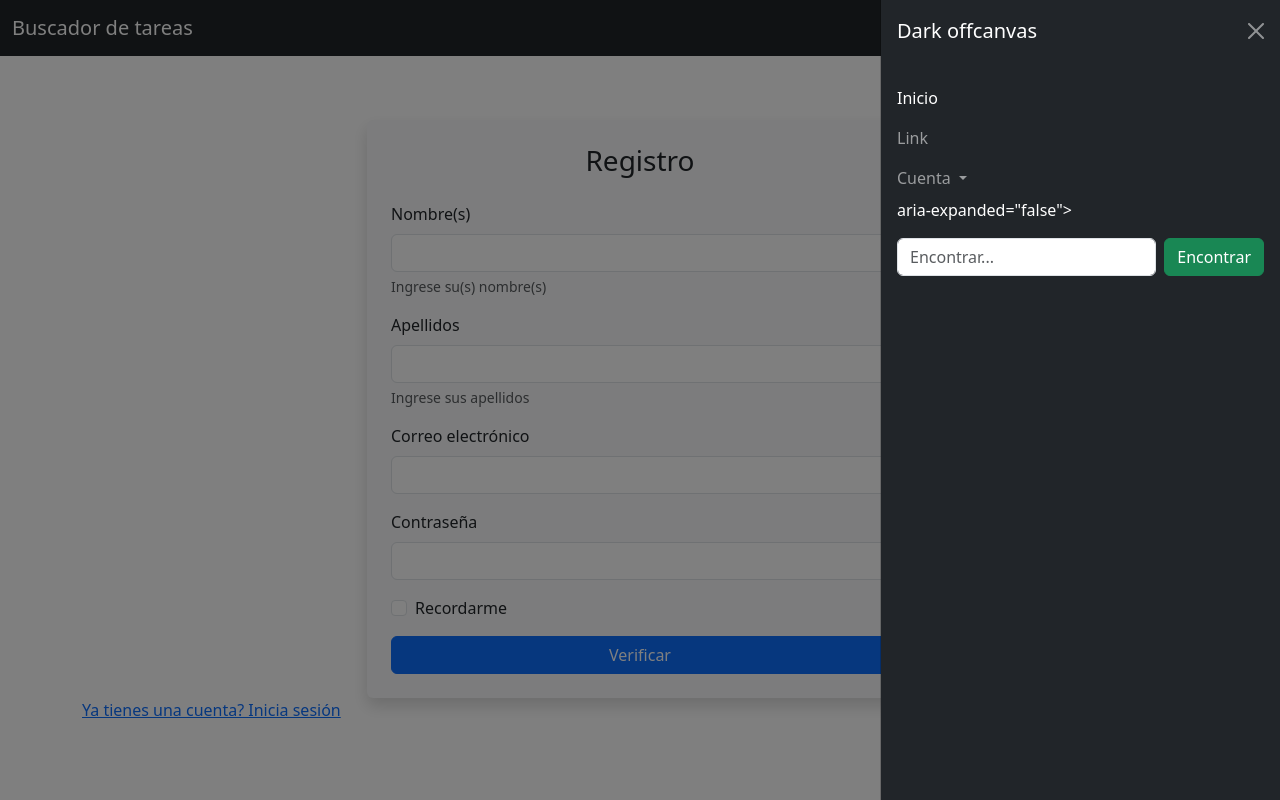
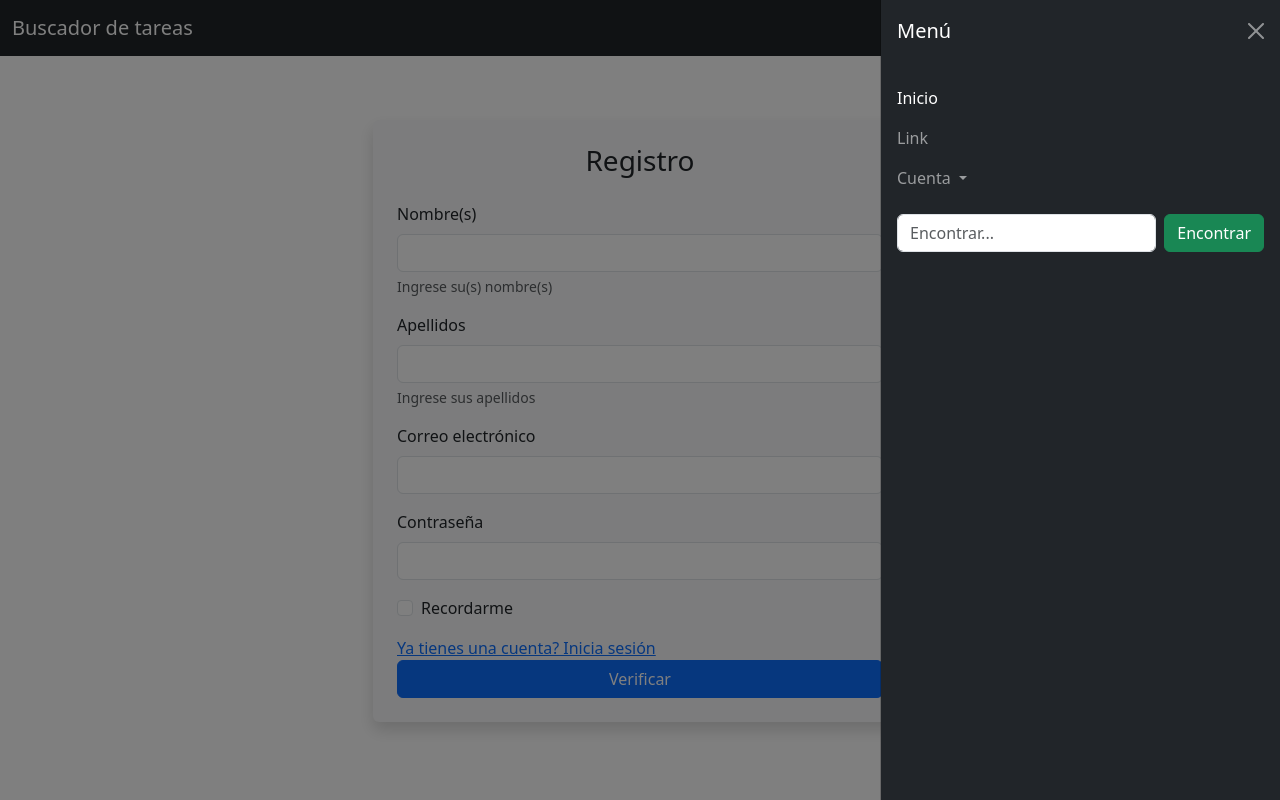
Before and after one commit to AdrianAlexisMonrealRosas/GestorTareas2, a Flask app: page / in a window 1280 px wide, after a click that opens the changed part. Run offline with Flask 3, Linux system fonts and the light colour scheme.

Commit message:
Sesioncompletada

```diff
--- a/GestorTareas-main/Gestor/Gestor/templates/base.html
+++ b/GestorTareas-main/Gestor/Gestor/templates/base.html
@@ -20,7 +20,6 @@
 {% endwith %}
 </head>
 
-<body>
     <nav class="navbar navbar-dark bg-dark fixed-top">
         <div class="container-fluid">
             <a class="navbar-brand" href="#">Buscador de tareas</a>
@@ -32,7 +31,7 @@
             <div class="offcanvas offcanvas-end text-bg-dark" tabindex="-1" id="offcanvasDarkNavbar"
                 aria-labelledby="offcanvasDarkNavbarLabel">
                 <div class="offcanvas-header">
-                    <h5 class="offcanvas-title" id="offcanvasDarkNavbarLabel">Dark offcanvas</h5>
+                    <h5 class="offcanvas-title" id="offcanvasDarkNavbarLabel">Menú</h5>
                     <button type="button" class="btn-close btn-close-white" data-bs-dismiss="offcanvas"
                         aria-label="Close"></button>
                 </div>
@@ -45,18 +44,13 @@
                             <a class="nav-link" href="#">Link</a>
                         </li>
                         <li class="nav-item dropdown">
-                        <a class="nav-link dropdown-toggle" href="#" role="button" data-bs-toggle="dropdown">
-                              Cuenta
-                        </a>
-                                aria-expanded="false">
-
+                            <a class="nav-link dropdown-toggle" href="#" role="button" data-bs-toggle="dropdown">
+                                Cuenta
                             </a>
                             <ul class="dropdown-menu dropdown-menu-dark">
                                 <li><a class="dropdown-item" href="#">Mis datos</a></li>
                                 <li><a class="dropdown-item" href="#">Privacidad</a></li>
-                                <li>
-                                    <hr class="dropdown-divider">
-                                </li>
+                                <li><hr class="dropdown-divider"></li>
                                 <li><a class="dropdown-item" href="#">Cerrar sesión</a></li>
                             </ul>
                         </li>
@@ -70,8 +64,12 @@
         </div>
     </nav>
 
-    {% block content %}
-    {% endblock %}
+    <div class="container mt-5">
+        {% block content %}
+
+        {% endblock %}
+    </div>
+
 <script src="https://cdn.jsdelivr.net/npm/bootstrap@5.3.8/dist/js/bootstrap.bundle.min.js" integrity="sha384-FKyoEForCGlyvwx9Hj09JcYn3nv7wiPVlz7YYwJrWVcXK/BmnVDxM+D2scQbITxI" crossorigin="anonymous"></script>
 </body>
 
--- a/GestorTareas-main/Gestor/Gestor/templates/registro.html
+++ b/GestorTareas-main/Gestor/Gestor/templates/registro.html
@@ -38,6 +38,7 @@
                     <input type="checkbox" class="form-check-input" id="exampleCheck1">
                     <label class="form-check-label">Recordarme</label>
                 </div>
+                    <a href="http://127.0.0.1:5000/inicio">Ya tienes una cuenta? Inicia sesión</a>
 
                 <button type="submit" class="btn btn-primary w-100">Verificar</button>
 
@@ -45,7 +46,6 @@
 
         </div>
     </div>
-    <a href="http://127.0.0.1:5000/inicio">Ya tienes una cuenta? Inicia sesión</a>
 </div>
 
 {% endblock %}
```
Also changed, not shown: GestorTareas-main/Gestor/Gestor/README.md, static/foto.jpeg (added).
